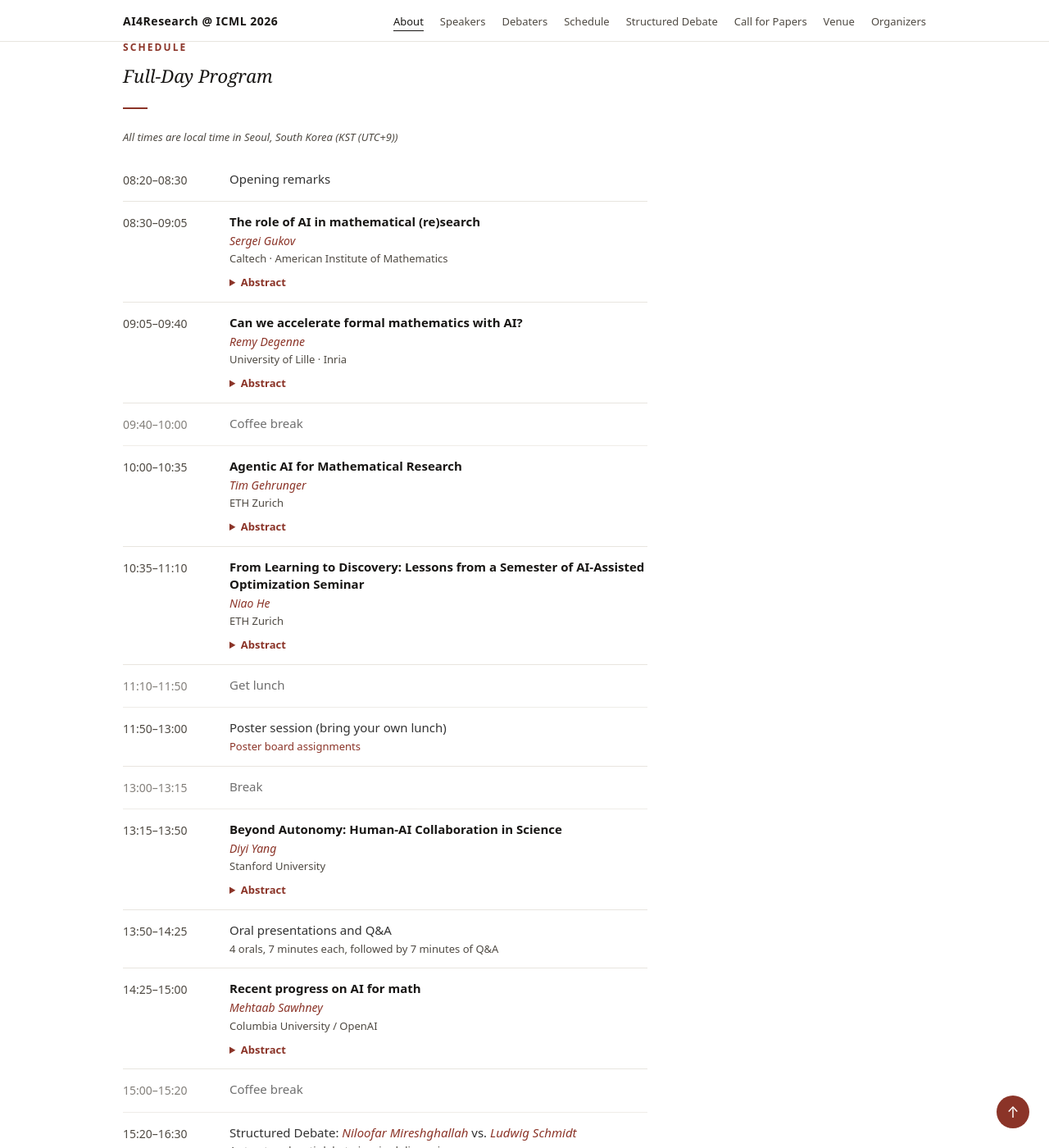
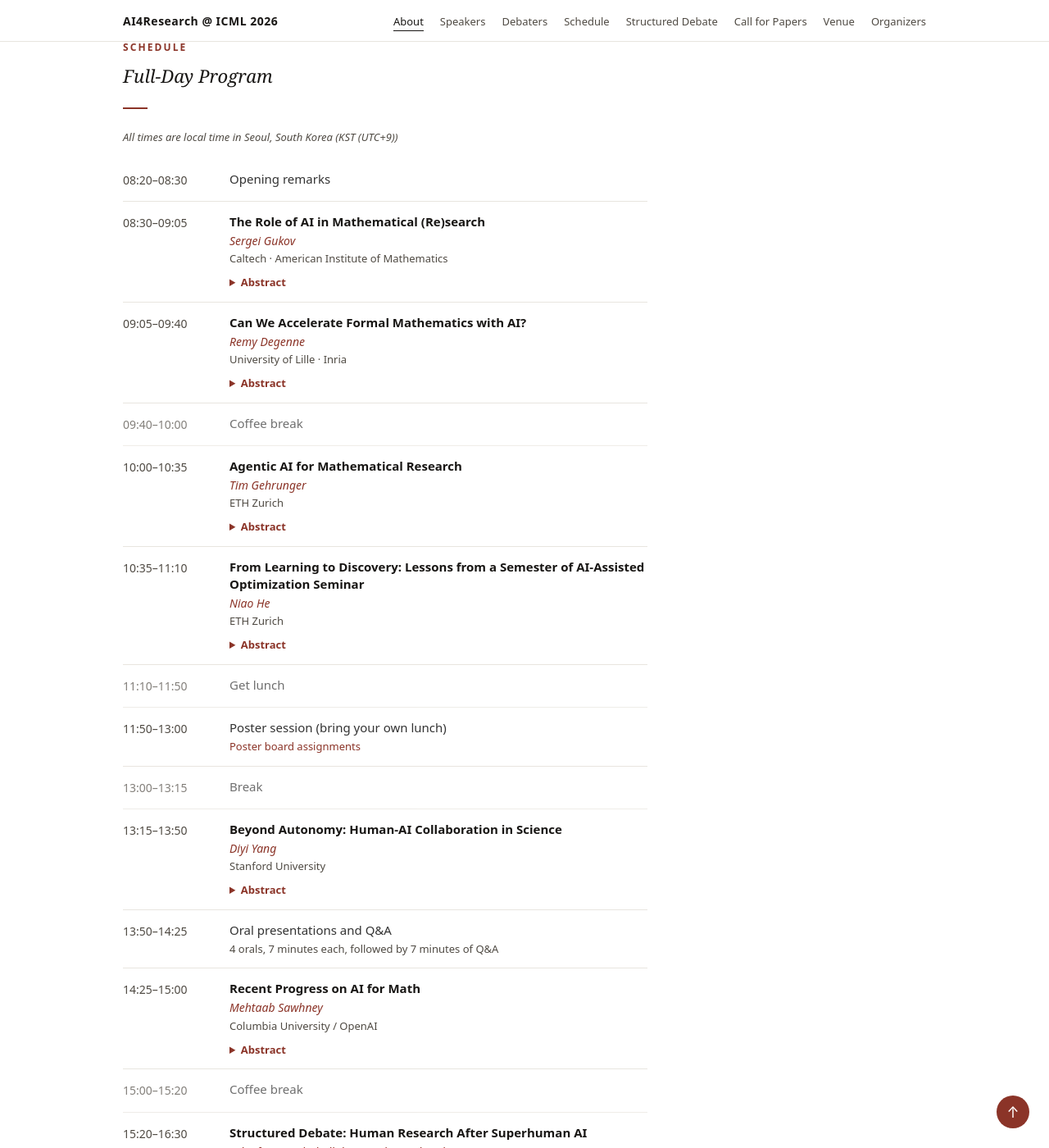
Before and after one commit to ai4research-icml-workshop/ai4research-icml-workshop.github.io, a Jekyll site: the page built from index.html, in a window 1280 px wide and 1400 px high, scrolled down 3278 px. Shown: the whole window at 82% size. Built offline with Jekyll 4.4.1, drawn with Linux system fonts in a browser that asks for light colours.

Commit message:
Align schedule title formatting

```diff
--- a/_data/schedule.yml
+++ b/_data/schedule.yml
@@ -6,7 +6,7 @@
   title: "Talk"
   speaker: "Sergei Gukov"
   affiliation: "Caltech · American Institute of Mathematics"
-  talk_title: "The role of AI in mathematical (re)search"
+  talk_title: "The Role of AI in Mathematical (Re)search"
   abstract: >-
     At its core, scientific research is a search, a search for new ideas, new
     patterns, and new ways to explain or prove things. In this talk, I invite
@@ -24,7 +24,7 @@
   title: "Talk"
   speaker: "Remy Degenne"
   affiliation: "University of Lille · Inria"
-  talk_title: "Can we accelerate formal mathematics with AI?"
+  talk_title: "Can We Accelerate Formal Mathematics with AI?"
   abstract: >-
     LLM-powered AI agents are now useful assistants for mathematical research,
     but they are unreliable and checking their output for errors is difficult
@@ -129,7 +129,7 @@
   title: "Talk"
   speaker: "Mehtaab Sawhney"
   affiliation: "Columbia University / OpenAI"
-  talk_title: "Recent progress on AI for math"
+  talk_title: "Recent Progress on AI for Math"
   abstract: >-
     We survey recent pace of progress on AI in mathematics; in particular
     discussing how models have progressed over the past 6-12 months. A portion
@@ -142,7 +142,7 @@
   type: break
 
 - time: "15:20–16:30"
-  title: "Structured Debate"
+  title: "Structured Debate: Human Research After Superhuman AI"
   detail: "A structured, anti-debate-inspired discussion"
   debaters:
     - "Niloofar Mireshghallah"
--- a/_includes/schedule.html
+++ b/_includes/schedule.html
@@ -41,7 +41,8 @@
             </div>
             {% endif %}
           {% elsif item.debaters %}
-            {{ item.title }}:
+            <div class="schedule-talk-title">{{ item.title }}</div>
+            <div class="schedule-talk-meta">
             {% for debater_name in item.debaters %}
               {% assign debater_data = nil %}
               {% for d in site.data.debaters %}
@@ -51,6 +52,7 @@
               {% endfor %}
               {% if debater_data and debater_data.website != "" %}<a href="{{ debater_data.website }}" target="_blank" rel="noopener" class="schedule-speaker">{{ debater_name }}</a>{% else %}<span class="schedule-speaker">{{ debater_name }}</span>{% endif %}{% unless forloop.last %} vs. {% endunless %}
             {% endfor %}
+            </div>
             {% if item.detail and item.detail != "" %}
             <div class="schedule-detail">{{ item.detail }}</div>
             {% endif %}
```
